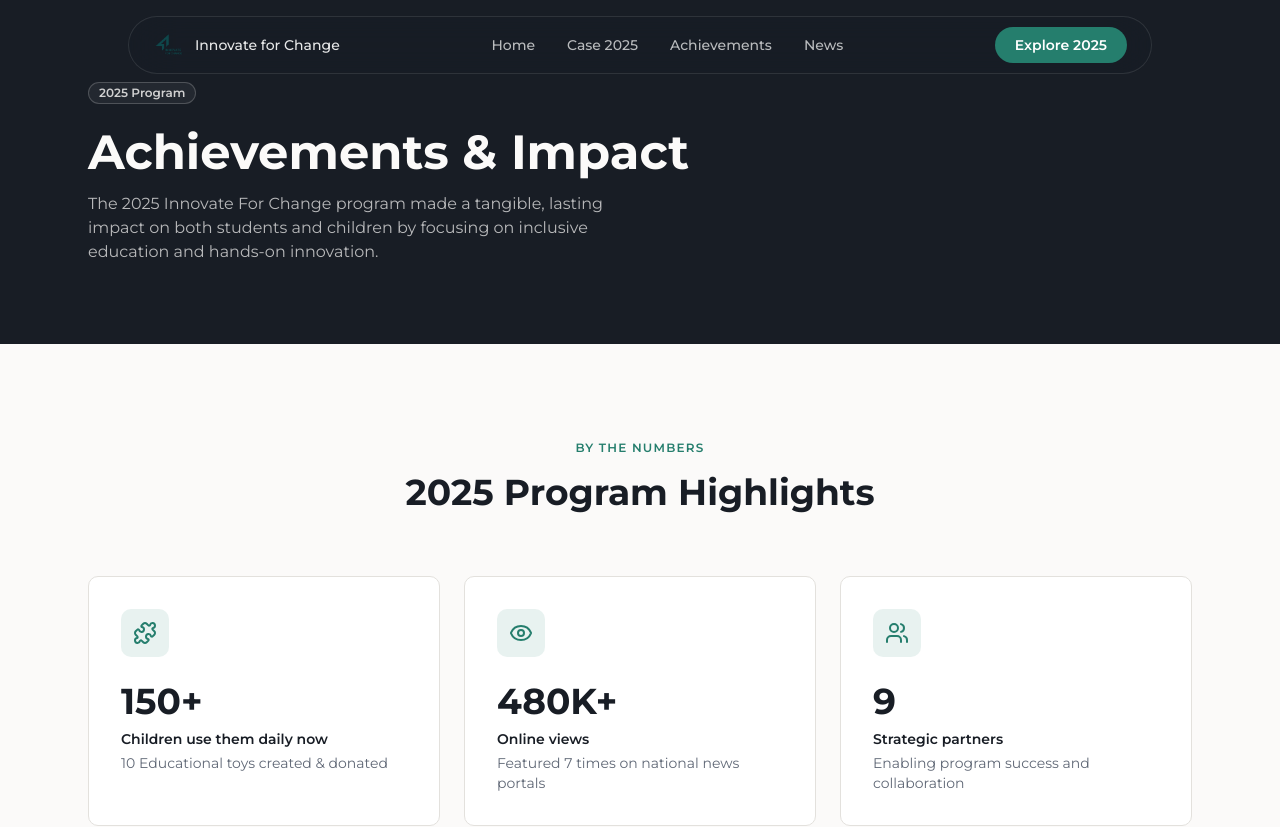
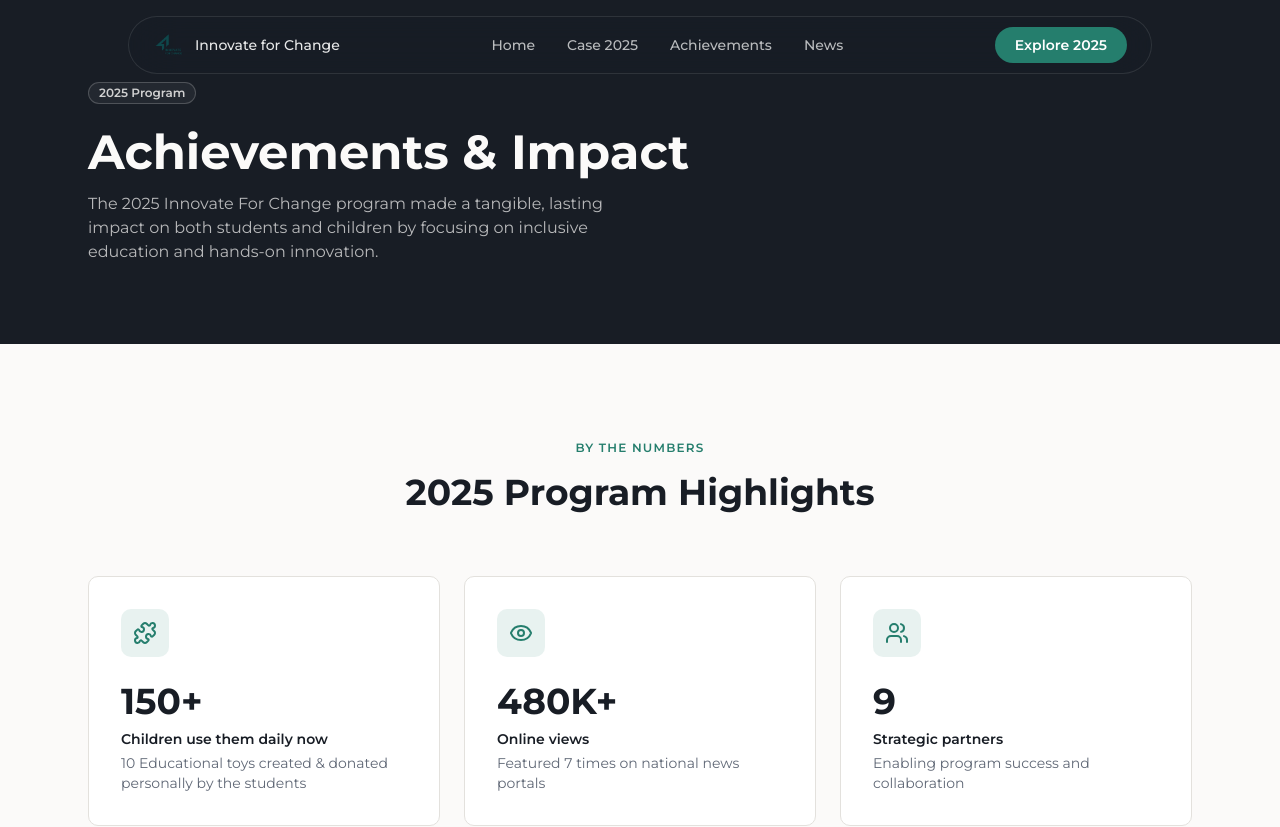
Before and after one commit to 4t0s/v0-innovate-for-change-homepage, a Next.js app: page /achievements in a window 1280 px wide. Shown: the top 827 px of the page. Built offline with nearby package versions, Linux system fonts and the light colour scheme; a web font is replaced by a local one.

Commit message:
achievements update

```diff
--- a/components/achievements/achievement-stats.tsx
+++ b/components/achievements/achievement-stats.tsx
@@ -12,7 +12,7 @@ const stats = [
     icon: Puzzle,
     value: "150+",
     label: "Children use them daily now",
-    description: "10 Educational toys created & donated",
+    description: "10 Educational toys created & donated personally by the students",
   },
   {
     icon: Eye,
```
